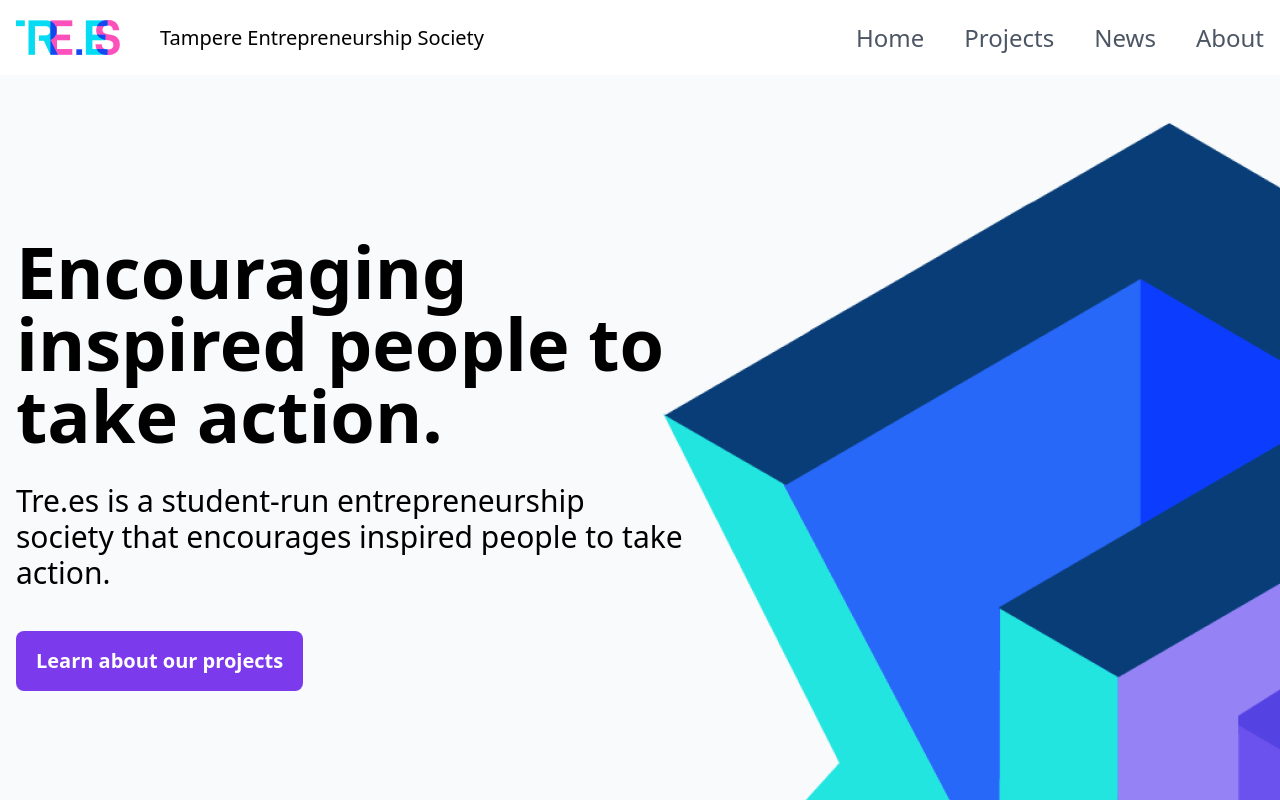
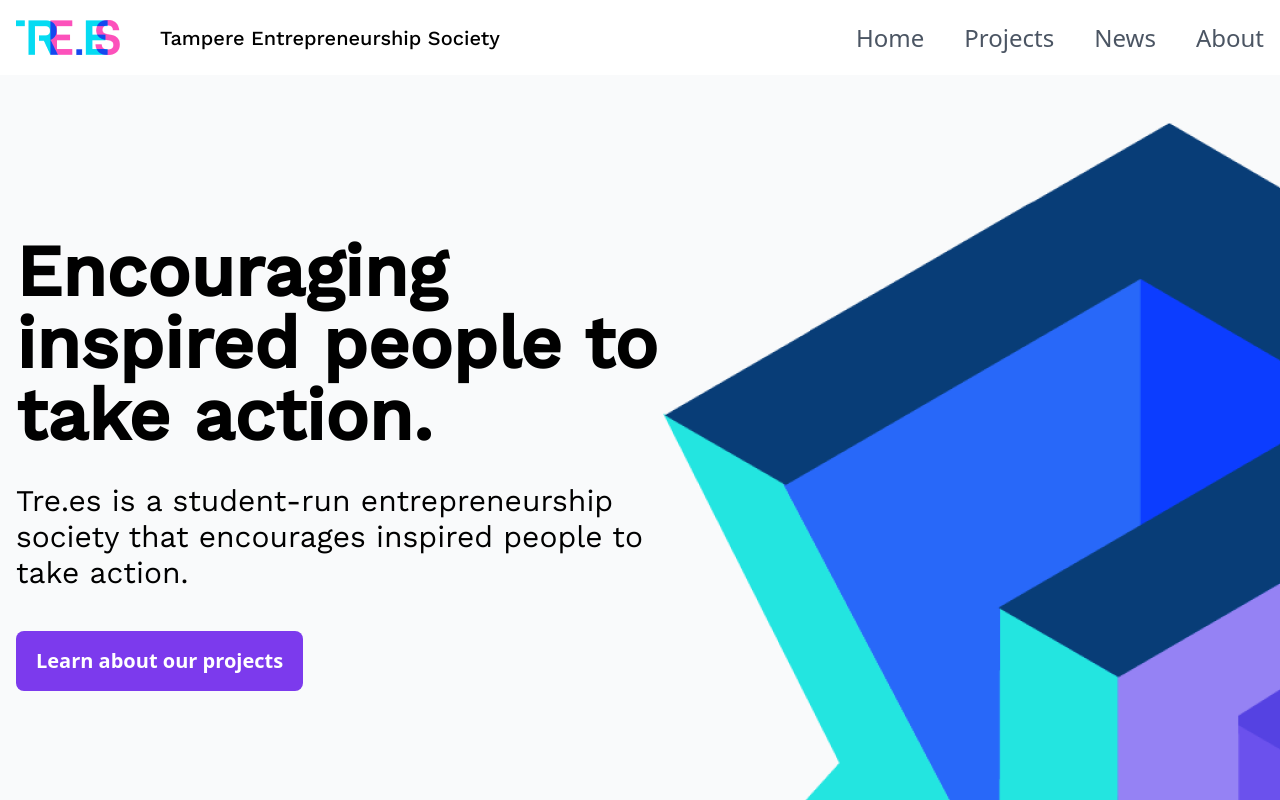
Before and after one commit to TampereES/website-2022, a Next.js app: page / in a window 1280 px wide. Shown: the top 800 px of the page. Built offline with nearby package versions, Linux system fonts and the light colour scheme; what @tailwindcss/typography would draw is missing.

Commit message:
fonts added

```diff
--- a/src/assets/css/tailwind.css
+++ b/src/assets/css/tailwind.css
@@ -2,6 +2,15 @@
 @import "tailwindcss/components";
 @import "tailwindcss/utilities";
 
+/* Fonts */
+/* @import url("https://fonts.googleapis.com/css2?family=Work+Sans:ital,wght@0,200;0,300;0,400;0,500;1,100;1,200;1,400;1,500&display=swap"); */
+
+p,
+h1,
+h2,
+h3 {
+  font-family: "Work Sans", sans-serif;
+}
 body {
   @apply bg-gray-50;
 }
@@ -23,6 +32,7 @@ button {
   .h2,
   .h3 {
     @apply font-black;
+    font-family: "Work Sans", sans-serif;
   }
 
   .h1 {
--- a/src/components/Page.jsx
+++ b/src/components/Page.jsx
@@ -33,6 +33,13 @@ const Page = ({ children, title, description, picture }) => {
         <meta property="og:locale" content="en" />
 
         <link rel="canonical" href={pageUrl} />
+
+        <link rel="preconnect" href="https://fonts.googleapis.com" />
+        <link rel="preconnect" href="https://fonts.gstatic.com" crossOrigin />
+        <link
+          href="https://fonts.googleapis.com/css2?family=Work+Sans:ital,wght@0,200;0,300;0,400;0,500;1,100;1,200;1,400;1,500&display=swap"
+          rel="stylesheet"
+        />
       </Head>
 
       <Navbar />
```
